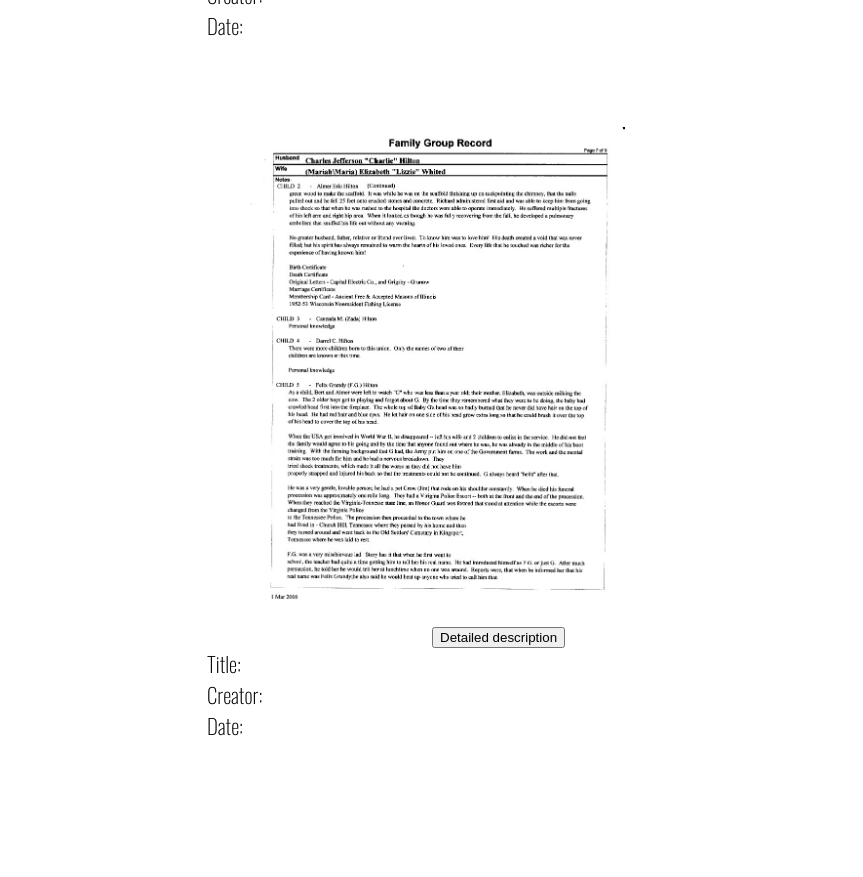
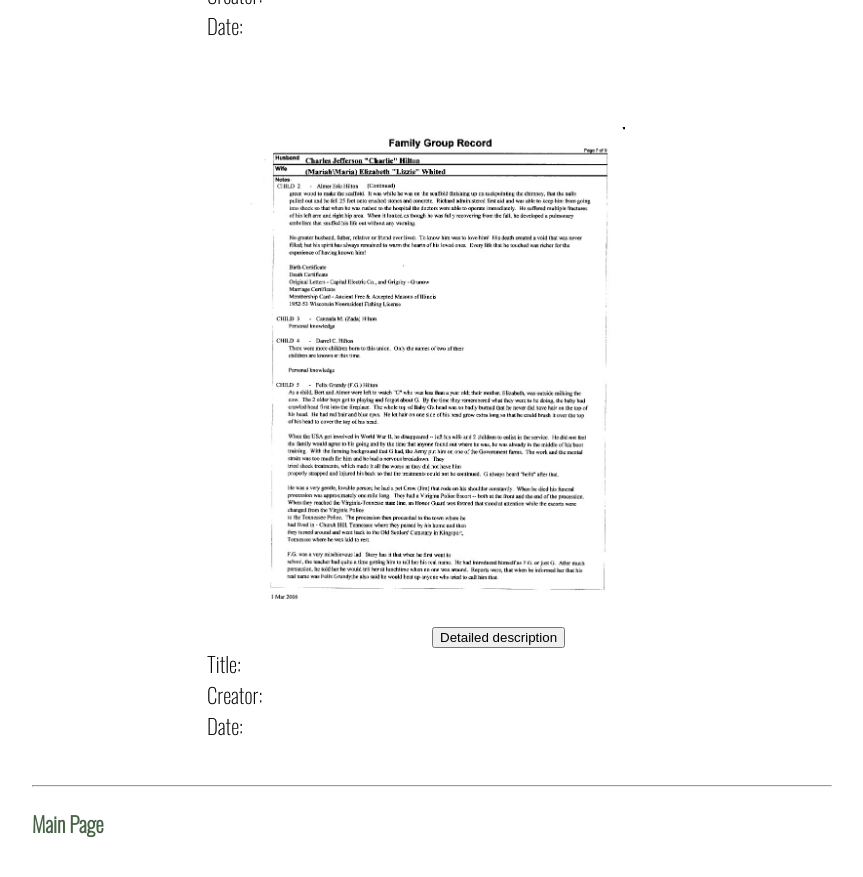
Before and after one commit to martinez2125/TennesseeChicago_Images, a Jekyll site: the page built from index.markdown, in a window 1280 px wide and 900 px high, scrolled down 53566 px. Shown: the top 877 px of the window, without its empty margins (208-1071 px from the left). Built offline with Jekyll 4.4.1, drawn with Linux system fonts in a browser that asks for light colours; before the commit the page ends 54383 px from its top, so only the background shows below that.

Commit message:
Update index.markdown

```diff
--- a/index.markdown
+++ b/index.markdown
@@ -238,3 +238,7 @@ layout: single_page
 
 {% assign media = site.mindoc_media | where: "page", "section-name" %}
 {% include media_next.html pages=media %}
+
+---
+
+[**Main Page**](https://martinez2125.github.io/TennesseeChicago/)
```
